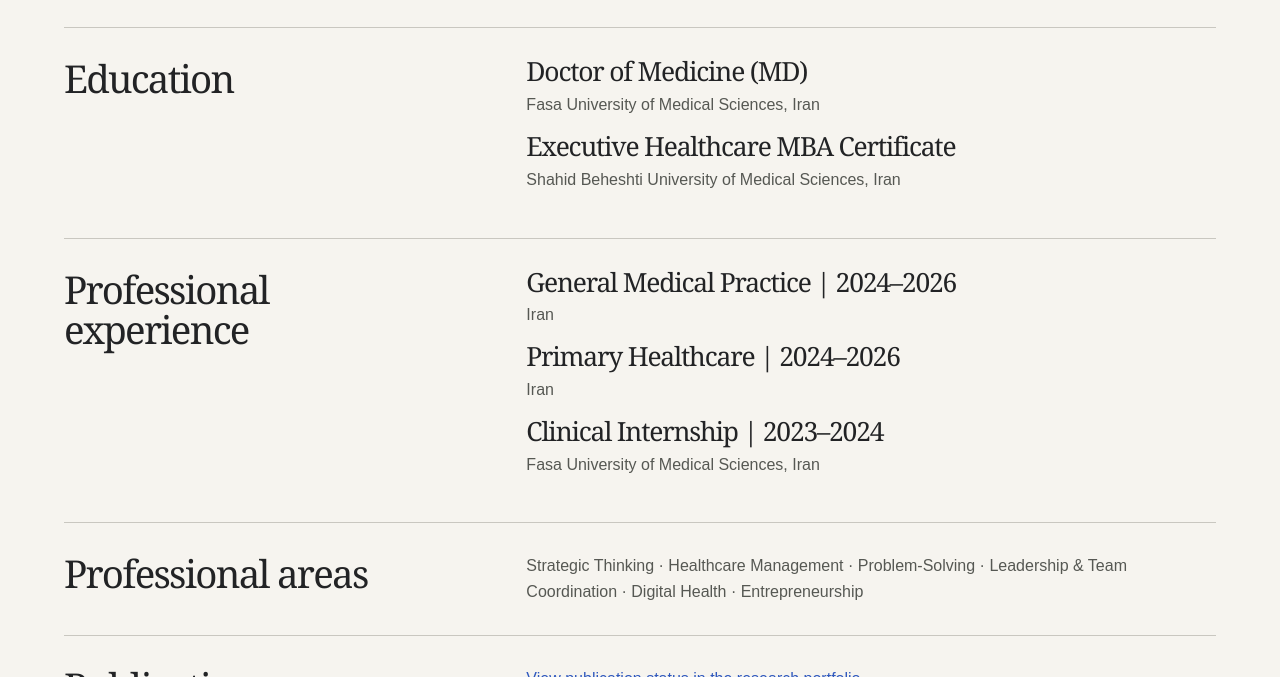
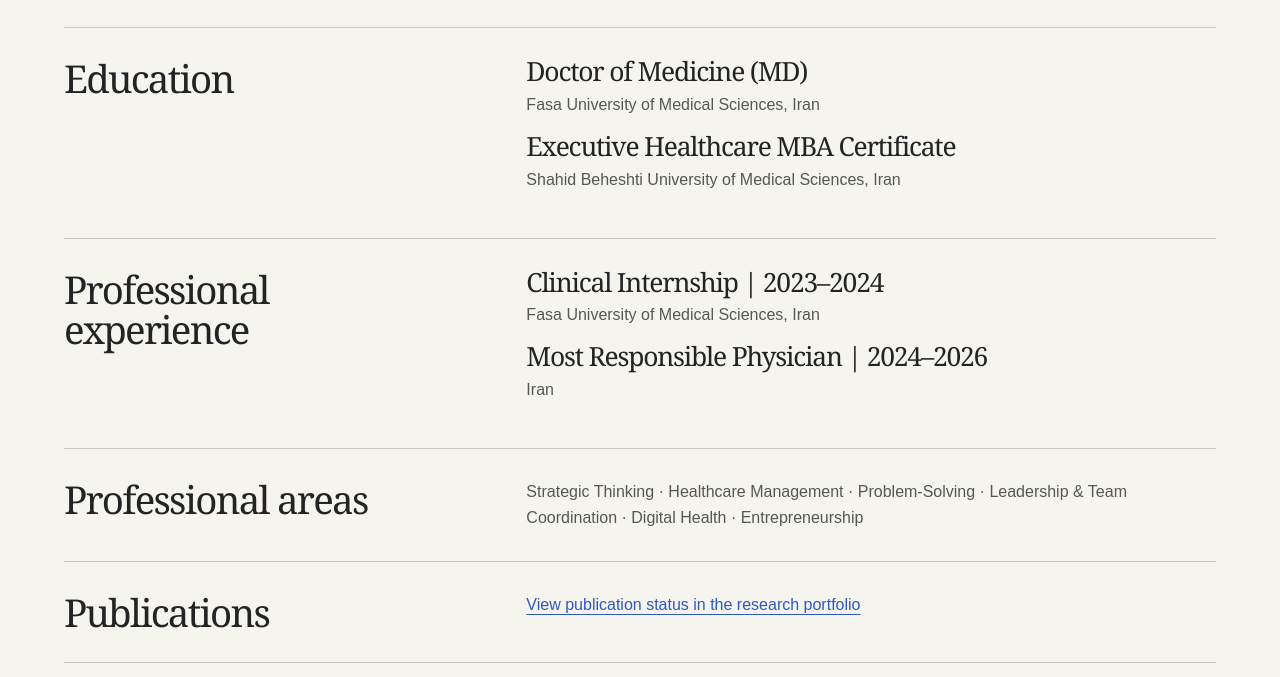
Before and after one commit to iamdrtnt/iamdrtnt.github.io, an Astro site: page /cv in a window 1280 px wide. Shown: the part 751-1428 px from the top of the page. Built offline with nearby package versions, Linux system fonts and the light colour scheme; Astro itself is replaced by a stand-in of ours; a web font is replaced by a local one.

Commit message:
Consolidate professional experience across the site

```diff
--- a/src/data/profile.ts
+++ b/src/data/profile.ts
@@ -4,7 +4,7 @@ export const profile = {
   title: "International Medical Graduate | Research & Healthcare Innovation",
   introduction: "My perspective on medicine extends beyond individual patient care. I am driven by a commitment to improving healthcare systems through research, strategic thinking, and innovation, with the goal of making better care accessible to more people worldwide.",
   bio: "My journey into medicine began with a simple curiosity: understanding the human body, how it works, and how science can help improve human health.",
-  summary: "International medical graduate with experience in general medical practice, primary healthcare, and clinical decision-making. My professional interests bring together clinical medicine, evidence-based research, healthcare management, and innovation, with a particular focus on improving access to healthcare.",
+  summary: "International medical graduate who provided independent general medical care as a Most Responsible Physician in Iran, including preventive healthcare and patient education. My professional interests bring together clinical medicine, evidence-based research, healthcare management, and innovation, with a particular focus on improving access to healthcare.",
   disclosure: "Iranian MD graduate.",
   education: [
     {
@@ -20,20 +20,17 @@ export const profile = {
   ],
   experience: [
     {
-      "title": "General Medical Practice | 2024–2026",
-      "label": "Iran",
-      "detail": "Provided general medical care, conducted clinical assessments, and made diagnostic and management decisions across a range of patient presentations. Developed experience in clinical decision-making, patient-centred care, and working under demanding conditions."
+      title: "Clinical Internship",
+      date: "2023–2024",
+      place: "Fasa University of Medical Sciences, Iran",
+      detail: "Completed an 18-month clinical internship across major medical specialties, developing experience in clinical assessment, clinical reasoning, and multidisciplinary patient care.",
     },
     {
-      "title": "Primary Healthcare | 2024–2026",
-      "label": "Iran",
-      "detail": "Worked in community-based healthcare, with responsibilities involving preventive medicine, primary care, patient education, and coordination with other healthcare professionals."
+      title: "Most Responsible Physician",
+      date: "2024–2026",
+      place: "Iran",
+      detail: "Provided independent general medical care, including clinical assessment, diagnosis, management planning, preventive healthcare, and patient education.",
     },
-    {
-      "title": "Clinical Internship | 2023–2024",
-      "label": "Fasa University of Medical Sciences, Iran",
-      "detail": "Completed an 18-month clinical internship with rotations across major medical specialties, gaining practical experience in patient assessment, clinical reasoning, and multidisciplinary care."
-    }
   ],
   training: ["Good Clinical Practice (GCP)", "TCPS 2 CORE — Research Ethics", "Aesthetic Medicine Training — Botulinum Toxin & Dermal Fillers"],
   skills: ["Clinical Decision-Making", "Primary Healthcare", "Preventive Medicine", "Team Coordination"],
@@ -108,20 +105,11 @@ export const projects: { title: string; description: string; url?: string }[] =
 export const presentations: { title: string; meeting: string; year: number }[] =
   [];
 export const professionalTimeline = [
-  {
+  ...profile.experience.map((entry) => ({
+    ...entry,
     status: "completed",
-    label: "2023–2024",
-    place: "Fasa University of Medical Sciences, Iran",
-    title: "Clinical Internship",
-    detail: "Completed an 18-month clinical internship across major medical specialties, developing clinical assessment, reasoning, and multidisciplinary patient-care skills.",
-  },
-  {
-    status: "completed",
-    label: "2024–2026",
-    place: "Iran",
-    title: "General Physician",
-    detail: "Provided general medical care, including clinical assessment, diagnosis, management, preventive healthcare, and patient education.",
-  },
+    label: entry.date,
+  })),
   {
     status: "future",
     label: "The next chapter · Canada",
--- a/src/pages/cv.astro
+++ b/src/pages/cv.astro
@@ -56,8 +56,8 @@ import { profile, achievements, publications } from "../data/profile";
       <div>
         {profile.experience.map((e) => (
           <div>
-            <h3>{e.title}</h3>
-            <p>{e.label}</p>
+            <h3>{e.title} | {e.date}</h3>
+            <p>{e.place}</p>
           </div>
         ))}
       </div>
```
